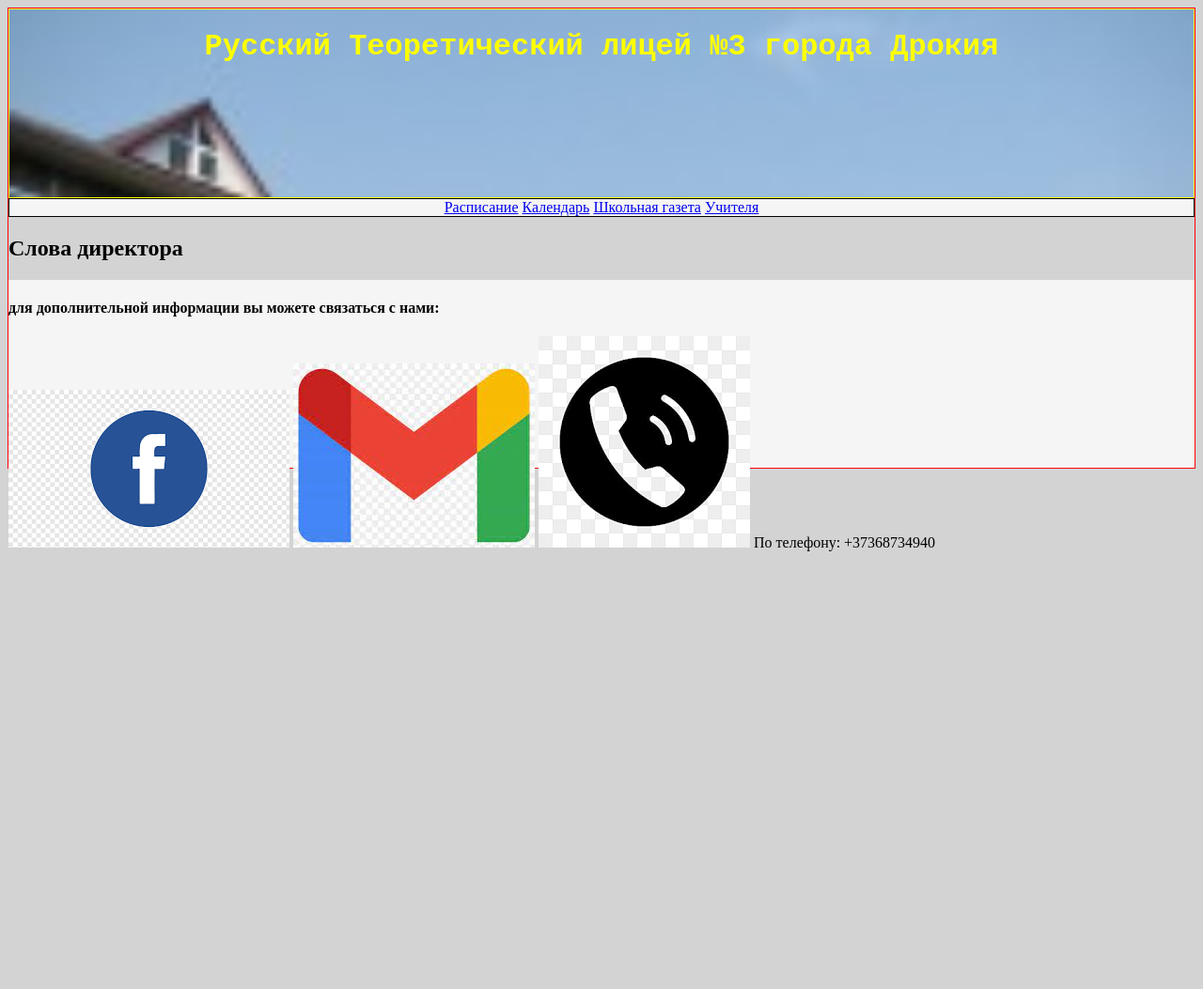
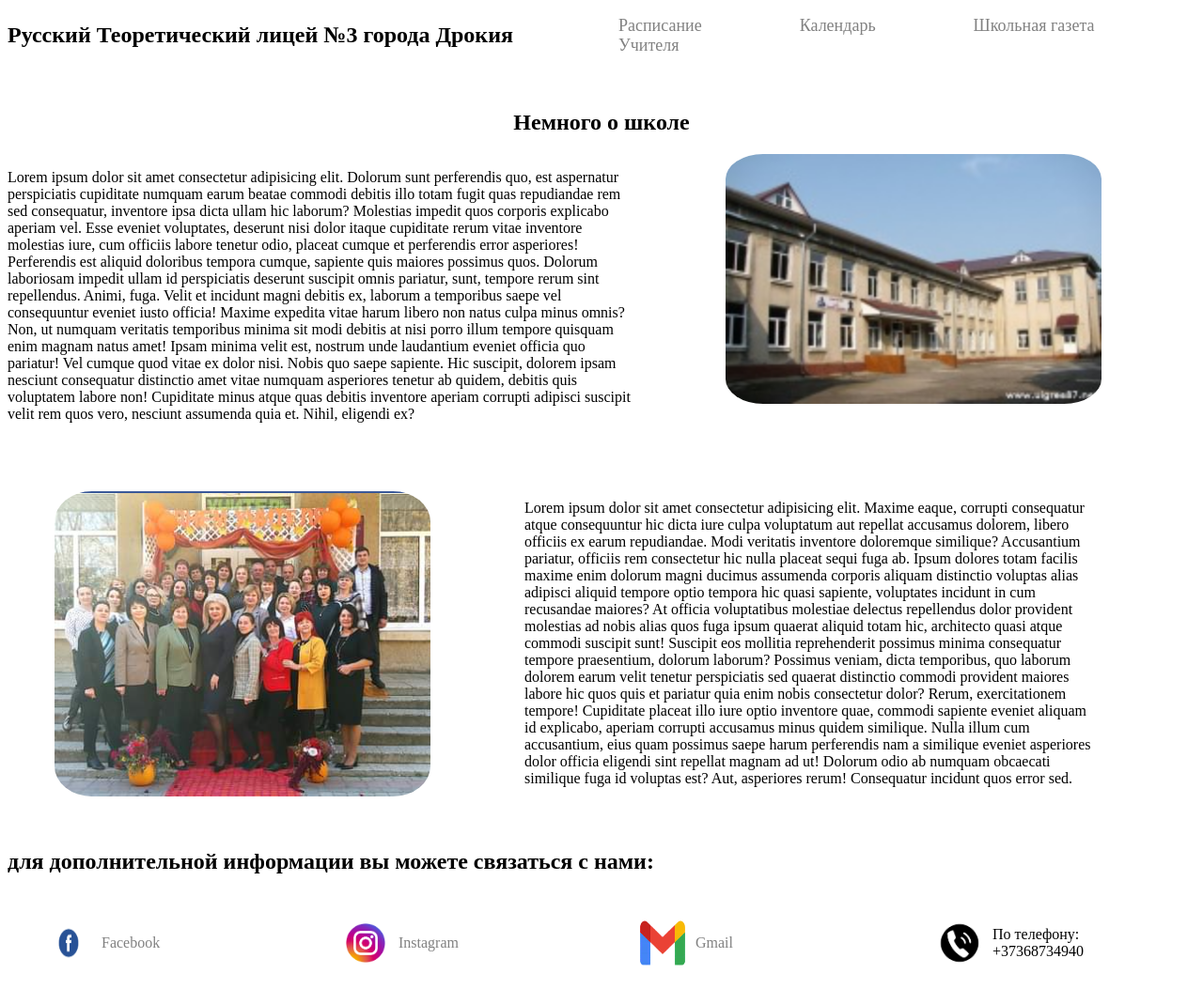
Before and after one commit to AdamDenis/programare-WEB, a plain HTML site: page schoolSite.beta/public/School.html in a window 1280 px wide. Shown: the whole page at 94% size. Before the commit the page ends 800 px from the top, so only its background shows below. Drawn offline with Linux system fonts and the light colour scheme; a web font is replaced by a local one.

Commit message:
add school new

```diff
--- a/schoolSite.beta/public/School.css
+++ b/schoolSite.beta/public/School.css
@@ -1,60 +1,104 @@
-body {
-    border: 1px solid red;
-    background-color: lightgrey;
-    display: grid;
-    grid-template-areas: "header header header header header" "menu menu menu menu menu" "events events events events events" "events events events events events" "footer footer footer footer footer";
+* {
+    font-family: 'Zen Antique Soft';
 }
 
-.header {
-    background-image: url(school.jpg);
-    background-repeat: no-repeat;
-    background-size: cover;
-    border: 1px solid yellow;
-    text-align: center;
-    height: 200px;
-    grid-area: header;
+body {}
+
+h1 {
+    font-size: 24px;
+    margin-left: 0px;
 }
 
-.container {
-    color: yellow;
-    font-family: 'Courier New';
+header {
+    display: grid;
+    grid-template-columns: 550px auto;
+    align-items: center;
 }
 
-.menu {
-    background-color: whitesmoke;
-    border: 1px solid black;
-    color: red;
-    height: auto;
+.nav {
+    width: auto;
+    margin-left: 100px;
+    color: #818181;
+    font-size: 18px;
+    font-weight: 800px;
+    text-decoration: none;
+}
+
+h2 {
     text-align: center;
-    grid-area: menu;
+}
+
+.school {
+    display: grid;
+    grid-template-columns: 1fr 500px;
+}
+
+#school {
+    width: 400px;
+    border-radius: 10%;
+}
+
+#school1 {
+    width: 400px;
+    border-radius: 10%;
+}
+
+#info {
+    margin-right: 100px;
+    font-size: 16px;
+}
+
+.school1 {
+    display: grid;
+    grid-template-columns: 500px 1fr;
+    align-items: center;
+    margin-top: 50px;
+    margin-left: 50px;
+}
+
+.school1 p {
+    margin-right: 100px;
+}
+
+section {
+    margin-top: 50px;
+}
+
+footer .connect {
+    display: grid;
+    grid-template-columns: 1fr 1fr 1fr 1fr;
+    align-items: center;
+}
+
+.link {
+    text-decoration: none;
+    color: #818181;
+}
+
+footer p {
+    width: 400px;
+}
+
+.logo {
+    height: 50px;
+    width: 50px;
+}
+
+.imglogo {
+    display: grid;
+    grid-template-columns: 60px auto;
+    align-items: center;
+}
+
+.FB {
+    height: 40px;
+    width: 50px
+}
+
+footer h4 {
+    font-size: 24px;
 }
 
 footer {
-    width: 100%;
-    background-color: whitesmoke;
-    color: black;
-    height: 200px;
-    grid-area: footer;
+    margin-top: 50px;
 }
-
-li {
-    color: greenyellow;
-    text-decoration: tomato;
-    border: 1px black;
-}
-
-.logo {
-    padding-right: 13px;
-}
-
-.Facebook {
-    background: url(Facebook-logo.png) no-repeat 100% 5px;
-}
-
-.Gmail {
-    background: url(Gmail-Logo.jpg) no-repeat 100% 5px;
-}
-
-.Phone {
-    background: url(Viber-logo.png) no-repeat 100% 5px;
-}
--- a/schoolSite.beta/public/School.html
+++ b/schoolSite.beta/public/School.html
@@ -7,40 +7,82 @@
     <meta http-equiv="X-UA-Compatible" content="IE=edge">
     <meta name="viewport" content="width=device-width, initial-scale=1.0">
     <link rel="stylesheet" href="School.css">
+    <link rel="preconnect" href="https://fonts.googleapis.com">
+    <link rel="preconnect" href="https://fonts.gstatic.com" crossorigin>
+    <link href="https://fonts.googleapis.com/css2?family=Zen+Antique+Soft&display=swap" rel="stylesheet">
 </head>
-<header class="main header">
-    <div class="main container">
-        <h1>Русский Теоретический лицей №3 города Дрокия</h1>
-    </div>
-</header>
 
 <body>
+    <header class="main header">
+        <div class="main container">
+            <h1>Русский Теоретический лицей №3 города Дрокия</h1>
+        </div>
+        <div>
+            <nav>
+                <a target="blank" class="nav" href="schedule.html">Расписание</a>
+                <a class="nav" href="calendar.html">Календарь</a>
+                <a class="nav" href="newspaper.html">Школьная газета</a>
+                <a class="nav" href="teachers.html">Учителя</a>
+            </nav>
+        </div>
+    </header>
 
-    <section class="menu">
-        <nav>
-            <a href="schedule.html">Расписание</a>
-            <a href="calendar.html">Календарь</a>
-            <a href="newspaper.html">Школьная газета</a>
-            <a href="teachers.html">Учителя</a>
-        </nav>
-    </section>
-    <section class="character">
+    <section class="words">
         <div>
-            <h2>Слова директора</h2>
-
+            <h2>Немного о школе</h2>
+            <div class="school">
+                <p id="info"> Lorem ipsum dolor sit amet consectetur adipisicing elit. Dolorum sunt perferendis quo, est aspernatur perspiciatis cupiditate numquam earum beatae commodi debitis illo totam fugit quas repudiandae rem sed consequatur, inventore ipsa dicta
+                    ullam hic laborum? Molestias impedit quos corporis explicabo aperiam vel. Esse eveniet voluptates, deserunt nisi dolor itaque cupiditate rerum vitae inventore molestias iure, cum officiis labore tenetur odio, placeat cumque et perferendis
+                    error asperiores! Perferendis est aliquid doloribus tempora cumque, sapiente quis maiores possimus quos. Dolorum laboriosam impedit ullam id perspiciatis deserunt suscipit omnis pariatur, sunt, tempore rerum sint repellendus. Animi,
+                    fuga. Velit et incidunt magni debitis ex, laborum a temporibus saepe vel consequuntur eveniet iusto officia! Maxime expedita vitae harum libero non natus culpa minus omnis? Non, ut numquam veritatis temporibus minima sit modi debitis
+                    at nisi porro illum tempore quisquam enim magnam natus amet! Ipsam minima velit est, nostrum unde laudantium eveniet officia quo pariatur! Vel cumque quod vitae ex dolor nisi. Nobis quo saepe sapiente. Hic suscipit, dolorem ipsam nesciunt
+                    consequatur distinctio amet vitae numquam asperiores tenetur ab quidem, debitis quis voluptatem labore non! Cupiditate minus atque quas debitis inventore aperiam corrupti adipisci suscipit velit rem quos vero, nesciunt assumenda quia
+                    et. Nihil, eligendi ex?</p>
+                <img id="school" src="assets/images/school.jpg" alt="">
+            </div>
+            <div class="school1">
+                <img id="school1" src="assets/images/teachers.png" alt="">
+                <p>Lorem ipsum dolor sit amet consectetur adipisicing elit. Maxime eaque, corrupti consequatur atque consequuntur hic dicta iure culpa voluptatum aut repellat accusamus dolorem, libero officiis ex earum repudiandae. Modi veritatis inventore
+                    doloremque similique? Accusantium pariatur, officiis rem consectetur hic nulla placeat sequi fuga ab. Ipsum dolores totam facilis maxime enim dolorum magni ducimus assumenda corporis aliquam distinctio voluptas alias adipisci aliquid
+                    tempore optio tempora hic quasi sapiente, voluptates incidunt in cum recusandae maiores? At officia voluptatibus molestiae delectus repellendus dolor provident molestias ad nobis alias quos fuga ipsum quaerat aliquid totam hic, architecto
+                    quasi atque commodi suscipit sunt! Suscipit eos mollitia reprehenderit possimus minima consequatur tempore praesentium, dolorum laborum? Possimus veniam, dicta temporibus, quo laborum dolorem earum velit tenetur perspiciatis sed quaerat
+                    distinctio commodi provident maiores labore hic quos quis et pariatur quia enim nobis consectetur dolor? Rerum, exercitationem tempore! Cupiditate placeat illo iure optio inventore quae, commodi sapiente eveniet aliquam id explicabo,
+                    aperiam corrupti accusamus minus quidem similique. Nulla illum cum accusantium, eius quam possimus saepe harum perferendis nam a similique eveniet asperiores dolor officia eligendi sint repellat magnam ad ut! Dolorum odio ab numquam
+                    obcaecati similique fuga id voluptas est? Aut, asperiores rerum! Consequatur incidunt quos error sed.</p>
+            </div>
         </div>
     </section>
     <footer>
         <div>
             <h4>для дополнительной информации вы можете связаться с нами:</h4>
-            <img src="logo/Facebook-logo.png" alt="Facebook">
-            <img src="logo/Gmail-Logo.jpg" alt="Gmail">
-            <img src="logo/Phone-logo.png" alt="номер телефона"> По телефону: +37368734940
+            <div class="connect">
+                <figure class="imglogo">
+                    <img class="FB" src="assets/logo/Facebook.png" alt="">
+                    <figcaption>
+                        <a class="link Facebook" href="#"> Facebook</a>
+                    </figcaption>
+                </figure>
+
+                <figure class="imglogo">
+                    <img class="logo" src="assets/logo/Instagram.png" alt="">
+                    <figcaption>
+                        <a class="link Instagram" href="#"> Instagram</a>
+                    </figcaption>
+                </figure>
+
+                <figure class="imglogo">
+                    <img class="logo" src="assets/logo/Gmail.png" alt="">
+                    <figcaption>
+                        <a class="link Gmail" href="#"> Gmail</a>
+                    </figcaption>
+                </figure>
+                <figure class="imglogo">
+                    <img class="logo" src="assets/logo/Phone.png" alt="">
+                    <figcaption> По телефону: +37368734940 </figcaption>
+                </figure>
+            </div>
         </div>
     </footer>
-
-
-
 </body>
 
 </html>
```
Also changed, not shown: schoolSite.beta/public/Viber-logo.png (deleted), schoolSite.beta/public/assets/images/foto.test.jpg (renamed from schoolSite.beta/public/foto.test.jpg), schoolSite.beta/public/assets/images/school.jpg (renamed from schoolSite.beta/public/school.jpg), schoolSite.beta/public/assets/images/school1.jpg (added), schoolSite.beta/public/assets/images/teachers.png (added), schoolSite.beta/public/assets/logo/Facebook.png (added), schoolSite.beta/public/assets/logo/Gmail.png (added), schoolSite.beta/public/assets/logo/Instagram.png (added), schoolSite.beta/public/assets/logo/Phone.png (added), schoolSite.beta/public/logo/Facebook-logo.png (deleted), schoolSite.beta/public/logo/Gmail-Logo.jpg (deleted), schoolSite.beta/public/logo/Phone-logo.png (deleted).
